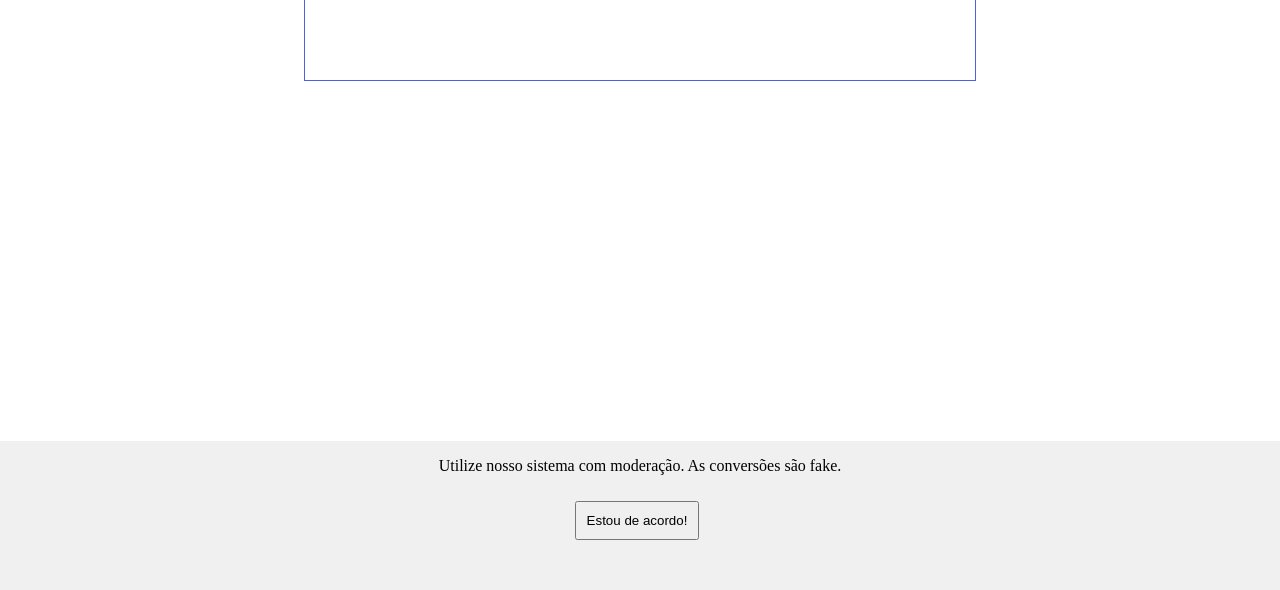
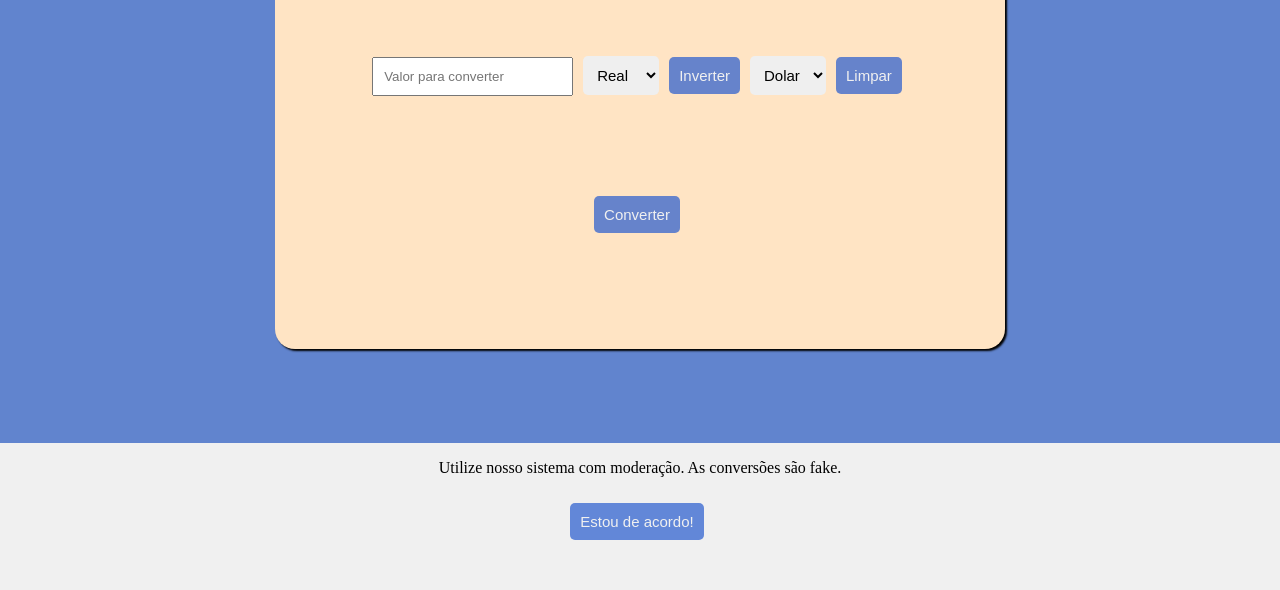
Before and after one commit to guiguiTI/ceub_programacao_web, a plain HTML site: page conversorMoedas/conversorMoedas.html in a window 1280 px wide. Shown: the part 210-800 px from the top of the page. Drawn offline with nearby package versions, Linux system fonts and the light colour scheme; a web font is replaced by a local one.

Commit message:
alteracao_new

```diff
--- a/conversorMoedas/estiloConversor.css
+++ b/conversorMoedas/estiloConversor.css
@@ -1,12 +1,51 @@
+body{
+    background-color: #6184ce;
+    color: var
+}
+
+
+
+
+
+button{
+    background-color: #2a5eceb7;
+    color: #f0f0f0;
+    border-radius: 5px;
+    border: none;
+    font-size: 15px;
+}
+* {
+    --cor-de-fundo: #EDF7D2;
+    --cor-de-fonte: #000;
+    --cor-de-container: bisque;
+    --cor-de-botao: #5b5b5b;
+
+}
+
+button:hover{
+    background-color: #0c0c0c;
+    cursor: pointer;
+}
+
+select{
+    border: none;
+    border-radius: 5px;
+    font-size: 15px;
+}
+
+
+
 #container{
+    background-color: bisque;
+    box-shadow: 2px 2px 2px;
     margin-top: 50px;
-    border: 1px solid rgb(76, 98, 223);
-    padding: 20px;
+    padding: 50px;
     text-align: center;
     width: 630px;
-    margin: auto;
+    margin: 80px;
     margin-left: auto;
     margin-right: auto;
+    border-radius: 20px;
 
 }
 
@@ -15,8 +54,13 @@ input, select, button{
     margin-bottom:  50px;
     margin-right: 6px;
     padding: 10px;
+
 }
 
+
+#resultado{
+    font-weight: bold;
+}
 h1{
     font-family: "Playfair Display", serif;
 }
```
